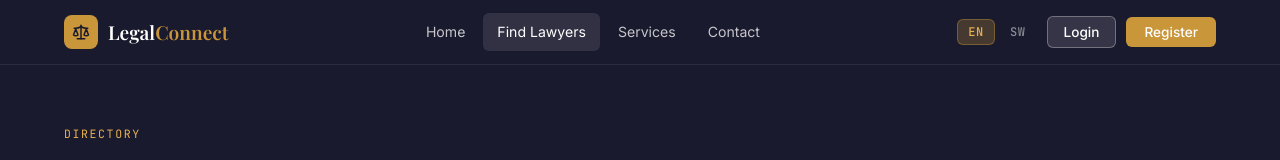
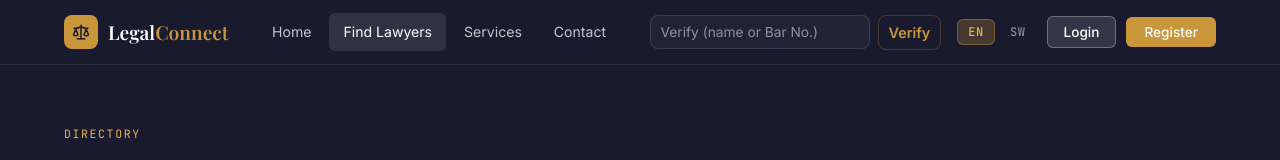
Before and after one commit to jsoncontent-001/legal-connect, a React (Create React App) app in the folder legalconnect/: page /lawyers in a window 1280 px wide. Shown: the top 160 px of the page. Built offline with nearby package versions, Linux system fonts and the light colour scheme; no server answers; the database is empty.

Commit message:
fix: eWakili verify bar + header styles

```diff
--- a/legalconnect/src/components/common/Header.jsx
+++ b/legalconnect/src/components/common/Header.jsx
@@ -15,6 +15,7 @@ const Header = () => {
   const { t } = useLanguage();
   const location = useLocation();
   const { currentUser, setAuthModal, logout } = useContext(LawyerContext);
+  const [verifyQuery, setVerifyQuery] = useState("");
 
   useEffect(() => {
     const onScroll = () => setScrolled(window.scrollY > 20);
@@ -57,6 +58,27 @@ const Header = () => {
             </nav>
 
             <div className="header-actions">
+              {/* eWakili verification bar - search by name or bar number */}
+              <form
+                className="ewakili-verify"
+                onSubmit={(e) => {
+                  e.preventDefault();
+                  if (!verifyQuery.trim()) return;
+                  const q = encodeURIComponent(verifyQuery.trim());
+                  // Open eWakili portal in a new tab with the query appended (portal may support direct query)
+                  window.open(`https://ewakili.judiciary.go.tz/#/ewakili/home?search=${q}`, "_blank");
+                  setVerifyQuery("");
+                }}
+              >
+                <input
+                  aria-label="Verify lawyer on eWakili"
+                  placeholder="Verify (name or Bar No.)"
+                  value={verifyQuery}
+                  onChange={(e) => setVerifyQuery(e.target.value)}
+                  className="ewakili-input"
+                />
+                <button type="submit" className="btn btn-verify-small">Verify</button>
+              </form>
               <LanguageSwitcher />
               {currentUser ? (
                 <div className="user-info">
--- a/legalconnect/src/components/lawyers/LawyerCard.jsx
+++ b/legalconnect/src/components/lawyers/LawyerCard.jsx
@@ -104,44 +104,7 @@ const LawyerCard = ({ lawyer }) => {
             >
               <UserCheck size={15} /> {t.lawyers.connect}
             </button>
-            {!isSelf && (
-              <a
-                href="https://ewakili.judiciary.go.tz/#/ewakili/home"
-                target="_blank"
-                rel="noopener noreferrer"
-                style={{
-                  width: "100%",
-                  display: "flex",
-                  alignItems: "center",
-                  justifyContent: "center",
-                  gap: "8px",
-                  padding: "9px",
-                  borderRadius: "var(--radius)",
-                  border: "1.5px solid #16a34a",
-                  color: "#16a34a",
-                  fontSize: "0.82rem",
-                  fontWeight: 500,
-                  background: "transparent",
-                  transition: "all 0.2s",
-                  textDecoration: "none",
-                  marginTop: "4px",
-                }}
-                onMouseEnter={e => {
-                  e.currentTarget.style.background = "#16a34a";
-                  e.currentTarget.style.color = "white";
-                }}
-                onMouseLeave={e => {
-                  e.currentTarget.style.background = "transparent";
-                  e.currentTarget.style.color = "#16a34a";
-                }}
-                title={`Search "${lawyer.fullName}" on Tanzania Judiciary eWakili portal`}
-              >
-                <svg width="14" height="14" viewBox="0 0 24 24" fill="none" stroke="currentColor" strokeWidth="2">
-                  <path d="M9 12l2 2 4-4m6 2a9 9 0 11-18 0 9 9 0 0118 0z" />
-                </svg>
-                Verify on eWakili (Bar No: {lawyer.barNumber || "N/A"})
-              </a>
-            )}
+
           </>
         )}
       </div>
--- a/legalconnect/src/styles/components/Header.css
+++ b/legalconnect/src/styles/components/Header.css
@@ -67,6 +67,33 @@
   gap: 10px;
 }
 
+/* eWakili verify bar */
+.ewakili-verify {
+  display: flex;
+  align-items: center;
+  gap: 8px;
+  margin-right: 6px;
+}
+.ewakili-input {
+  padding: 8px 10px;
+  border-radius: 8px;
+  border: 1px solid rgba(255,255,255,0.12);
+  background: rgba(255,255,255,0.04);
+  color: rgba(255,255,255,0.9);
+  width: 220px;
+  font-size: 0.86rem;
+}
+.ewakili-input::placeholder { color: rgba(255,255,255,0.5); }
+.btn-verify-small {
+  padding: 8px 10px;
+  background: transparent;
+  color: var(--gold);
+  border: 1px solid rgba(201,150,58,0.25);
+  border-radius: 8px;
+  font-weight: 600;
+}
+.btn-verify-small:hover { background: rgba(201,150,58,0.08); }
+
 .user-info {
   display: flex;
   align-items: center;
@@ -120,4 +147,5 @@
   .hamburger { display: flex; }
   .header-actions .btn { display: none; }
   .user-info .user-name { display: none; }
+  .ewakili-verify { display: none; }
 }
```
